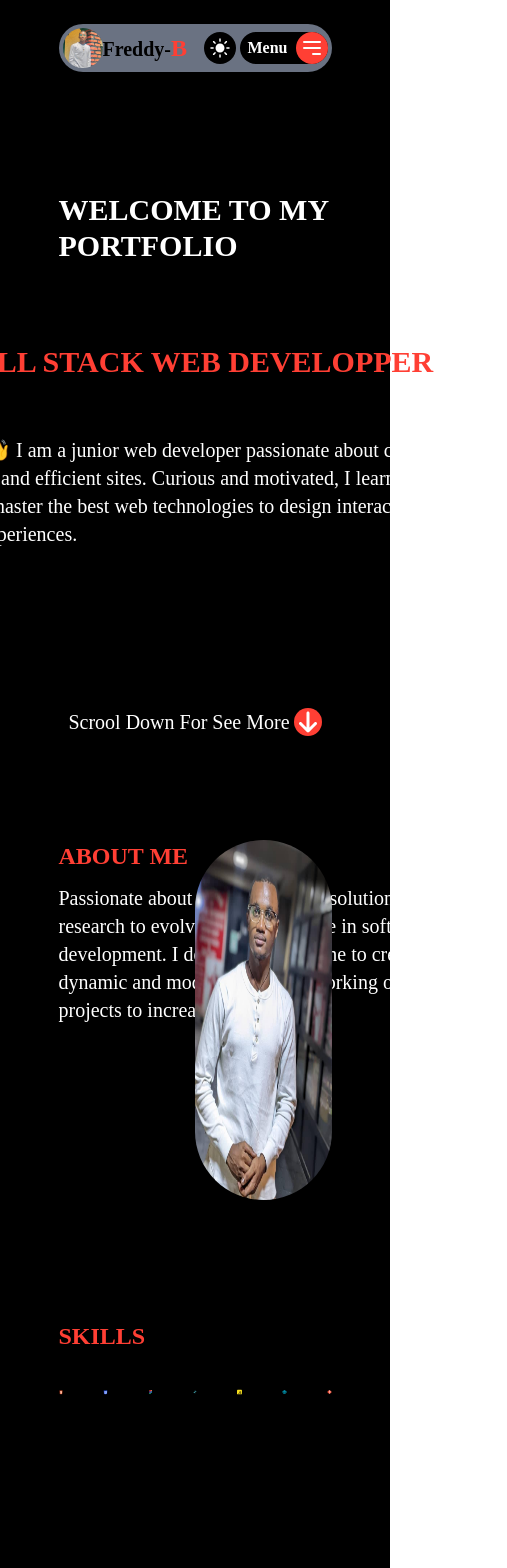
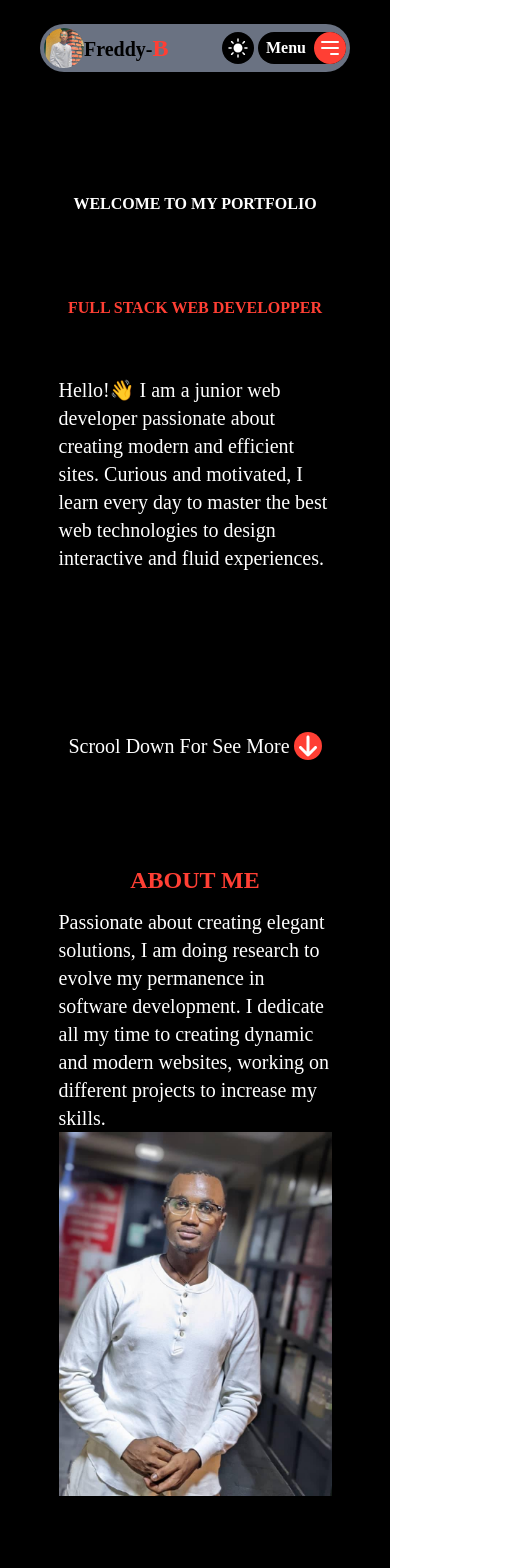
Before and after one commit to Freddy-bij/Personal_Portfolio, a React (Vite) app: page / in a window 390 px wide. Shown: the top 1568 px of the page, 507 px wide, since content can reach past the window. Built offline with nearby package versions, Linux system fonts and the light colour scheme.

Commit message:
chore: add responsive

```diff
--- a/src/Components/Description.jsx
+++ b/src/Components/Description.jsx
@@ -3,13 +3,13 @@ import { FaArrowDown } from "react-icons/fa6";
 const Description = () => {
   return (
     <div className='w-[70%]  mx-auto'>
-      <div className="text-3xl uppercase mt-30 font-[sofia]">
-        <h1 className="font-bold">welcome to my portfolio</h1>
+      <div className="  sm:text-3xl uppercase mt-30 font-[sofia]">
+        <h1 className="font-bold text-center sm:text-start">welcome to my portfolio</h1>
       </div>
       <div className=" mt-20  flex justify-center font-[sofia]">
         <div className="">
-          <h1 className="text-center text-[#ff3f34] text-3xl uppercase font-bold  ">full stack web developper</h1>
-          <p className="w-130 mt-14 text-xl ">   Hello!👋  I am a junior web developer passionate about creating modern and efficient sites. Curious and motivated, I learn every day to master the best web technologies to design interactive and fluid experiences.  </p>
+          <h1 className="text-center text-[#ff3f34]  font-extrabold sm:text-3xl uppercase sm:font-bold  ">full stack web developper</h1>
+          <p className=" sm:w-130 mt-14 text-xl ">   Hello!👋  I am a junior web developer passionate about creating modern and efficient sites. Curious and motivated, I learn every day to master the best web technologies to design interactive and fluid experiences.  </p>
         </div>
       </div>
 
--- a/src/Components/NavBar.jsx
+++ b/src/Components/NavBar.jsx
@@ -11,7 +11,7 @@ const NavBar = () => {
   return (
     <div className="bg-balck font-[sofia]">
 
-      <nav className=" flex justify-between bg-gray-500 text-black items-center py-1 px-1 w-[70%] mx-auto rounded-[30px] shadow-xl   ">
+      <nav className=" flex justify-between bg-gray-500 text-black items-center py-1 px-1 sm:w-[70%] sm:mx-auto  mx-10 rounded-[30px] shadow-xl   ">
         <div className="flex items-center">
           <div className="w-10 h-10 " >
             <img src={image} alt="" className="rounded-full w-full h-full" />
--- a/src/Components/SectAbout.jsx
+++ b/src/Components/SectAbout.jsx
@@ -3,18 +3,18 @@ const SectAbout = () => {
   return (
     <div className=" w-[70%]  font-[sofia] mx-auto">
 
-      <div className="grid grid-cols-2 mt-20">
-        <div className="flex flex-col ">
+      <div className="grid xl:grid-cols-2 mt-20">
+        <div >
           <div >
-            <h1 className="text-[#ff3f34] text-2xl uppercase font-bold  pb-3 " >About Me</h1>
-            <p className="w-md text-xl ">Passionate about creating elegant solutions, I am doing research to evolve my permanence in software development. I dedicate all my time to creating dynamic and modern websites, working on different projects to increase my skills.</p>
+            <h1 className="text-[#ff3f34] text-2xl uppercase font-bold  pb-3 md:text-start text-center " >About Me</h1>
+            <p className="sm:w-md text-xl ">Passionate about creating elegant solutions, I am doing research to evolve my permanence in software development. I dedicate all my time to creating dynamic and modern websites, working on different projects to increase my skills.</p>
           </div>
 
         </div>
 
         <div className="flex justify-center">
-          <div className="w-90 h-90">
-            <img src={freddy} alt={freddy} className="w-full h-full rounded-full" />
+          <div className="    md:w-90 md:h-90">
+            <img src={freddy} alt={freddy} className="w-full h-full md:rounded-full" />
           </div>
 
         </div>
--- a/src/Components/SectContact.jsx
+++ b/src/Components/SectContact.jsx
@@ -3,7 +3,7 @@
 const SectContact = () => {
   return (
     <div className="w-[70%] mx-auto font-[sofia] p-5">
-       <h1 className="text-[#ff3f34] text-2xl font-bold uppercase " > contact Me</h1>
+       <h1 className="text-[#ff3f34] text-2xl font-bold uppercase md:text-start text-center" > contact Me</h1>
        <div className="flex justify-center py-4 ">
 
         <div className="bg-gray-500 rounded-xl text-xl py-5 px-4 w-96 ">
--- a/src/Components/SectSkills.jsx
+++ b/src/Components/SectSkills.jsx
@@ -9,9 +9,9 @@ import figma from"../images/figma.svg"
 const SectSkills = () => {
   return (
     <div className="w-[70%] mx-auto  font-[sofia] my-30">
-        <h1 className="text-[#ff3f34] uppercase font-bold text-2xl">Skills</h1>
+        <h1 className="text-[#ff3f34] uppercase font-bold text-2xl md:text-start text-center">Skills</h1>
      <div className="flex justify-center">
-      <div className=" grid grid-cols-7 text-white gap-10 ">
+      <div className=" grid grid-cols-2 sm:grid-cols-3 md:grid-cols-7 text-white gap-10 ">
         <img src={htlm} alt="" className="w-20 h-20"/>
         <img src={css} alt="" className="w-20 h-20"/>
         <img src={figma} alt="" className="w-20 h-20"/>
```
Also changed, not shown: public/images/imgremov.png (added).
